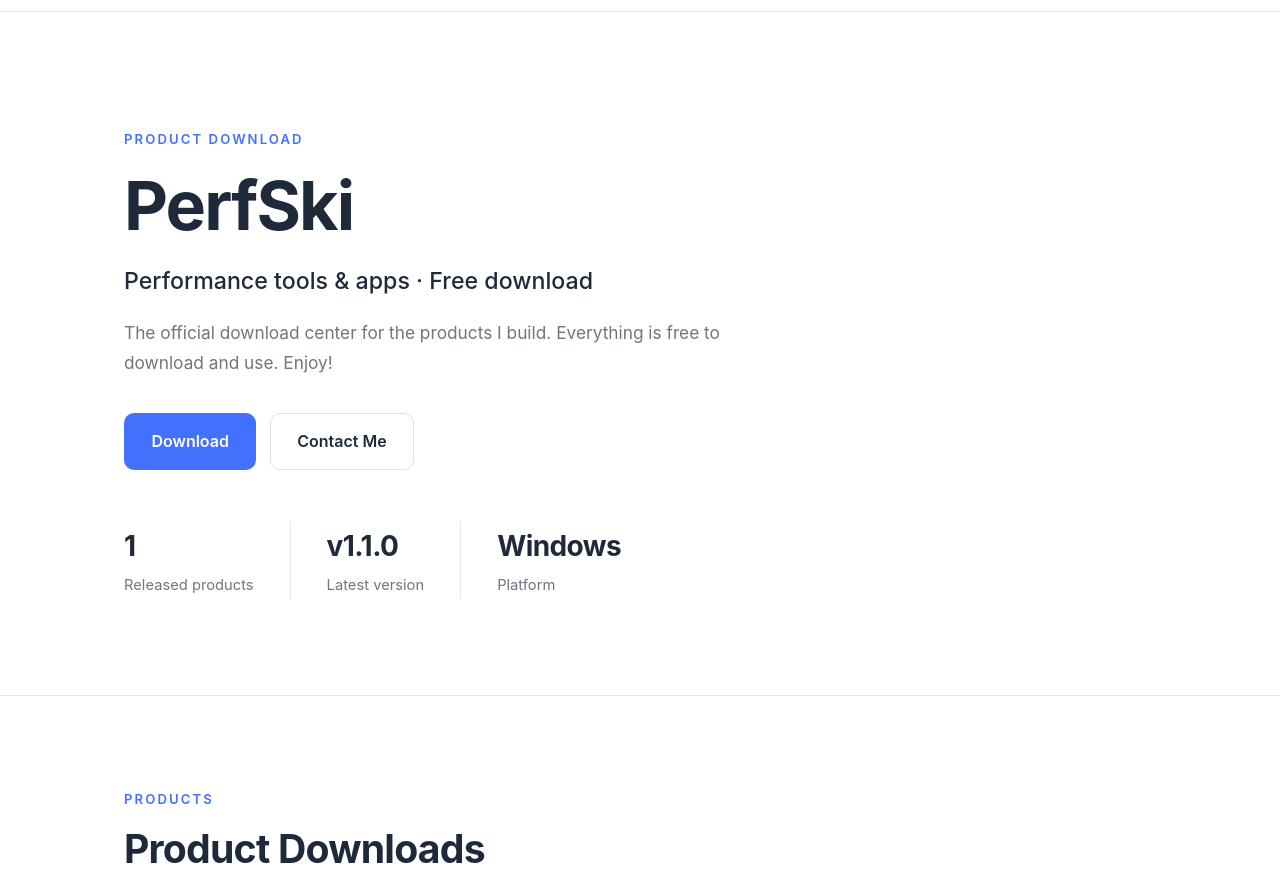
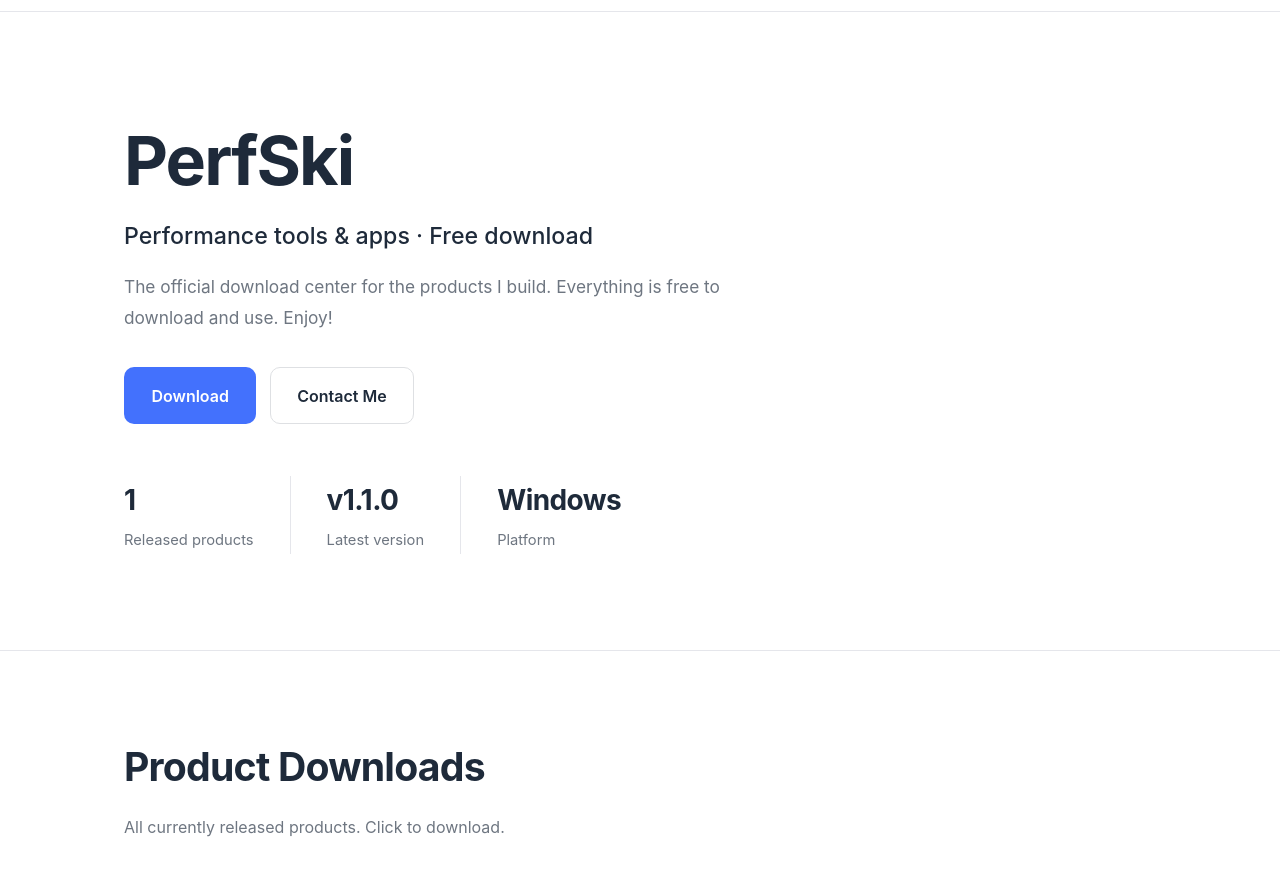
Before and after one commit to perfski/perfski.github.io, a plain HTML site: page index.html in a window 1280 px wide. Shown: the part 53-933 px from the top of the page. Drawn offline with Linux system fonts and the light colour scheme.

Commit message:
Remove small kicker labels (产品/产品下载/关于)
Co-Authored-By: Claude Code <noreply@anthropic.com>

```diff
--- a/css/style.css
+++ b/css/style.css
@@ -276,16 +276,6 @@ ul {
   border-bottom: 1px solid var(--border);
 }
 
-.hero-kicker {
-  display: inline-block;
-  font-size: 0.82rem;
-  font-weight: 600;
-  letter-spacing: 0.16em;
-  text-transform: uppercase;
-  color: var(--accent);
-  margin-bottom: 1.15rem;
-}
-
 .hero-title {
   font-size: clamp(2.6rem, 5.6vw, 4.25rem);
   font-weight: 700;
@@ -391,15 +381,6 @@ ul {
   background: var(--bg-alt);
   border-top: 1px solid var(--border);
   border-bottom: 1px solid var(--border);
-}
-
-.kicker {
-  font-size: 0.82rem;
-  font-weight: 600;
-  letter-spacing: 0.16em;
-  text-transform: uppercase;
-  color: var(--accent);
-  margin-bottom: 0.85rem;
 }
 
 .section-title {
@@ -586,10 +567,6 @@ ul {
   margin-right: auto;
 }
 
-.contact-box .kicker {
-  display: inline-block;
-}
-
 .contact-actions {
   display: flex;
   justify-content: center;
--- a/index.html
+++ b/index.html
@@ -13,7 +13,7 @@
   <meta name="theme-color" content="#ffffff">
   <link rel="icon" type="image/png" href="assets/favicon.png">
   <script>document.documentElement.classList.add("js");</script>
-  <link rel="stylesheet" href="css/style.css?v=3">
+  <link rel="stylesheet" href="css/style.css?v=4">
 </head>
 <body>
 
@@ -60,7 +60,6 @@
     <!-- ============ 首屏 Hero ============ -->
     <section class="hero">
       <div class="container hero-inner">
-        <p class="hero-kicker reveal" data-i18n="hero.kicker">产品下载</p>
         <h1 class="hero-title reveal">PerfSki</h1>
         <p class="hero-role reveal" data-i18n="hero.role">性能分析工具与应用 · 免费下载</p>
         <p class="hero-desc reveal" data-i18n="hero.desc">
@@ -81,7 +80,6 @@
     <!-- ============ 产品下载 ============ -->
     <section class="section" id="projects">
       <div class="container">
-        <p class="kicker reveal" data-i18n="projects.kicker">产品</p>
         <h2 class="section-title reveal" data-i18n="projects.title">产品下载</h2>
         <p class="section-desc reveal" data-i18n="projects.desc">当前发布的所有产品，点击即可下载。</p>
         <div class="projects-grid">
@@ -131,7 +129,6 @@
     <!-- ============ 关于 ============ -->
     <section class="section section-alt" id="about">
       <div class="container">
-        <p class="kicker reveal" data-i18n="about.kicker">关于</p>
         <h2 class="section-title reveal" data-i18n="about.title">用代码解决问题，用体验打动用户</h2>
         <div class="about-grid">
           <div class="about-avatar reveal" aria-hidden="true">
@@ -167,7 +164,6 @@
     <!-- ============ 联系 ============ -->
     <section class="section" id="contact">
       <div class="container contact-box reveal">
-        <p class="kicker" data-i18n="contact.kicker">联系</p>
         <h2 class="section-title" data-i18n="contact.title">反馈与合作</h2>
         <p class="section-desc" data-i18n="contact.desc">
           使用中遇到问题、有功能建议或想合作，欢迎给我发邮件。
@@ -193,7 +189,7 @@
     </div>
   </footer>
 
-  <script src="js/translations.js?v=3"></script>
-  <script src="js/main.js?v=3"></script>
+  <script src="js/translations.js?v=4"></script>
+  <script src="js/main.js?v=4"></script>
 </body>
 </html>
--- a/js/translations.js
+++ b/js/translations.js
@@ -20,7 +20,6 @@ window.I18N = {
     "nav.theme": "Toggle theme",
 
     /* hero */
-    "hero.kicker": "Product Download",
     "hero.role": "Performance tools & apps · Free download",
     "hero.desc":
       "The official download center for the products I build. Everything is free to download and use. Enjoy!",
@@ -31,7 +30,6 @@ window.I18N = {
     "hero.stat.platform": "Platform",
 
     /* products / downloads */
-    "projects.kicker": "Products",
     "projects.title": "Product Downloads",
     "projects.desc": "All currently released products. Click to download.",
     "projects.heytrace.meta": "Windows · 106.6 MB · RAR archive",
@@ -43,7 +41,6 @@ window.I18N = {
     "projects.tag.power": "CPU / Power",
 
     /* about */
-    "about.kicker": "About",
     "about.title": "Solving problems with code, winning users with experience",
     "about.p1":
       "I'm a software developer focused on performance analysis tools and applications. I enjoy digging into performance optimization, engineering efficiency, and interaction details — I believe great products need both a solid core and a smooth experience.",
@@ -56,7 +53,6 @@ window.I18N = {
     "about.fact.email.label": "Email",
 
     /* contact */
-    "contact.kicker": "Contact",
     "contact.title": "Feedback & Collaboration",
     "contact.desc":
       "Hit a problem, have a feature idea, or want to collaborate — drop me an email anytime.",
```
